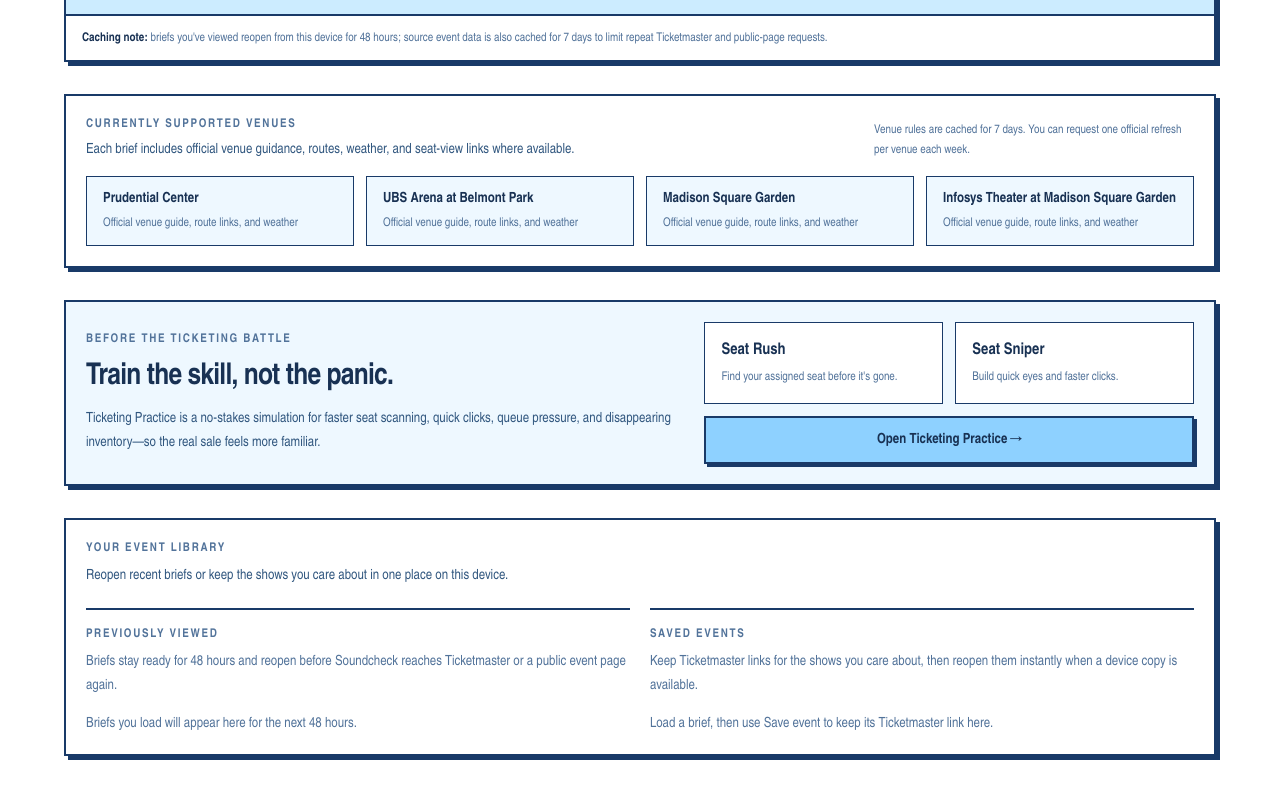
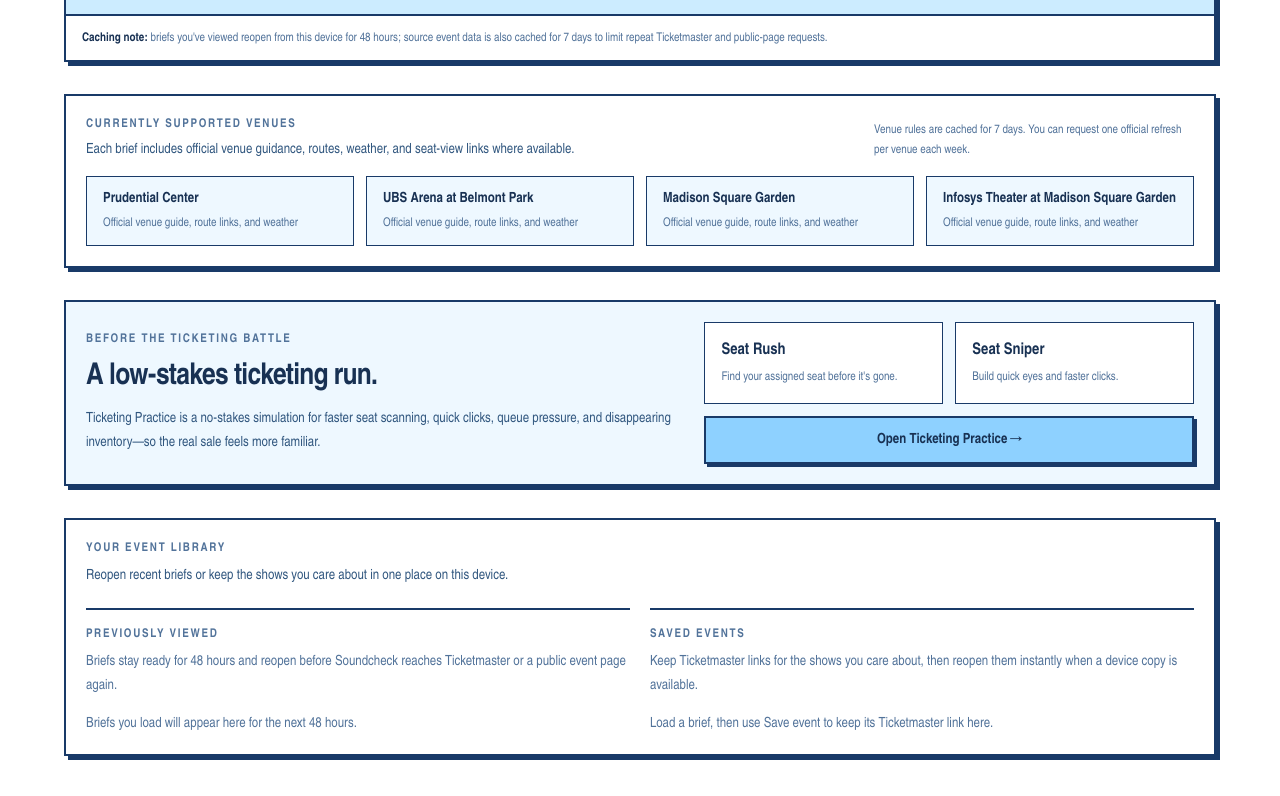
Before and after one commit to friedporkdumplings/soundcheck-mvp, a Next.js app: page / in a window 1280 px wide. Shown: the part 720-1516 px from the top of the page. Built offline with nearby package versions, Linux system fonts and the light colour scheme.

Commit message:
Refine ticketing practice heading

```diff
--- a/app/page.tsx
+++ b/app/page.tsx
@@ -179,7 +179,7 @@ export default function Home() {
           <div className="mt-4 grid gap-3 sm:grid-cols-2 lg:grid-cols-4">{config.supportedVenues.map((item) => <div key={item.id} className="border border-[#193a68] bg-[#eef8ff] px-4 py-3"><p className="text-sm font-black text-[#183153]">{item.name}</p><p className="mt-1 text-xs leading-5 text-[#52739a]">Official venue guide, route links, and weather</p></div>)}</div>
         </section>
 
-        <section className="mt-8 grid gap-5 border-2 border-[#193a68] bg-[#eef8ff] p-5 shadow-[4px_4px_0_#193a68] lg:grid-cols-[1.1fr_.9fr] lg:items-center"><div><p className="text-xs font-black tracking-[0.14em] text-[#52739a] uppercase">Before the ticketing battle</p><h2 className="mt-3 text-3xl font-black tracking-tight text-[#183153]">Train the skill, not the panic.</h2><p className="mt-3 max-w-2xl text-sm leading-6 text-[#31577f]">Ticketing Practice is a no-stakes simulation for faster seat scanning, quick clicks, queue pressure, and disappearing inventory—so the real sale feels more familiar.</p></div><div className="grid gap-3 sm:grid-cols-2"><div className="border border-[#193a68] bg-white p-4"><p className="font-black text-[#183153]">Seat Rush</p><p className="mt-1 text-xs leading-5 text-[#52739a]">Find your assigned seat before it&apos;s gone.</p></div><div className="border border-[#193a68] bg-white p-4"><p className="font-black text-[#183153]">Seat Sniper</p><p className="mt-1 text-xs leading-5 text-[#52739a]">Build quick eyes and faster clicks.</p></div><a href="/practice" className="border-2 border-[#193a68] bg-[#8ed1ff] px-4 py-3 text-center text-sm font-black text-[#183153] shadow-[3px_3px_0_#193a68] sm:col-span-2">Open Ticketing Practice →</a></div></section>
+        <section className="mt-8 grid gap-5 border-2 border-[#193a68] bg-[#eef8ff] p-5 shadow-[4px_4px_0_#193a68] lg:grid-cols-[1.1fr_.9fr] lg:items-center"><div><p className="text-xs font-black tracking-[0.14em] text-[#52739a] uppercase">Before the ticketing battle</p><h2 className="mt-3 text-3xl font-black tracking-tight text-[#183153]">A low-stakes ticketing run.</h2><p className="mt-3 max-w-2xl text-sm leading-6 text-[#31577f]">Ticketing Practice is a no-stakes simulation for faster seat scanning, quick clicks, queue pressure, and disappearing inventory—so the real sale feels more familiar.</p></div><div className="grid gap-3 sm:grid-cols-2"><div className="border border-[#193a68] bg-white p-4"><p className="font-black text-[#183153]">Seat Rush</p><p className="mt-1 text-xs leading-5 text-[#52739a]">Find your assigned seat before it&apos;s gone.</p></div><div className="border border-[#193a68] bg-white p-4"><p className="font-black text-[#183153]">Seat Sniper</p><p className="mt-1 text-xs leading-5 text-[#52739a]">Build quick eyes and faster clicks.</p></div><a href="/practice" className="border-2 border-[#193a68] bg-[#8ed1ff] px-4 py-3 text-center text-sm font-black text-[#183153] shadow-[3px_3px_0_#193a68] sm:col-span-2">Open Ticketing Practice →</a></div></section>
 
         <div className="mt-8">{loading && <LoadingState />}{demoLoading && !loading && <section className="border-2 border-[#193a68] bg-[#eef8ff] p-10 text-center shadow-[4px_4px_0_#193a68]"><div className="mx-auto h-7 w-7 animate-spin border-2 border-[#193a68] border-t-[#8ed1ff]" /><p className="mt-6 text-xl font-black text-[#183153]">{loadingMessages[loadingStep]}</p><p className="mt-2 text-sm text-[#52739a]">Building your source-linked concert brief.</p></section>}{error && <ErrorState message={error} />}</div>
 
```
